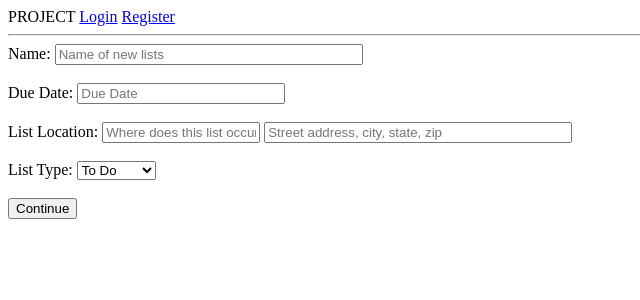
After one commit to neetiptl/Hackbright-Project, a Flask app: page /new_list_base in a window 1280 px wide. The commit adds this page. Shown: the top 300 px of the page, without its empty margins (0-640 px from the left). Run offline with Flask 2, Linux system fonts and the light colour scheme; some libraries are stand-ins or nearby versions.

Commit message:
added separate server routes for shopping and todo lists with dynamic field addition with jquery

```diff
--- a/server.py
+++ b/server.py
@@ -1,12 +1,10 @@
 """PROJECT."""
 
 from jinja2 import StrictUndefined
-
-from flask import Flask, render_template, redirect, request, session, flash
+import datetime
+from flask import Flask, render_template, redirect, request, session, flash, jsonify
 from flask_debugtoolbar import DebugToolbarExtension
-
 from model import connect_to_db, db, User, List, Group, To_Do, Shopping
-
 
 app = Flask(__name__)
 
@@ -30,7 +28,7 @@ def login():
 
 @app.route('/login', methods=['POST'])
 def login_info():
-    """login info"""
+    """collect and check login info"""
 
     # Get form variables
     email = request.form["email"]
@@ -54,7 +52,7 @@ def login_info():
 
 @app.route('/register', methods=['GET'])
 def register():
-    """register"""
+    """new user registration form"""
 
     return render_template("registration_form.html")
 
@@ -107,32 +105,185 @@ def lists(list_id):
 
     return render_template("list_items.html", this_list=this_list)
 
+###########################################################
+@app.route('/new_list_base', methods=["GET"])
+def new_list_base():
 
-@app.route('/new_list', methods=["GET"])
-def render_new_list():
+    return render_template("new_list_base.html")
 
-    return render_template("new_list.html")
 
-@app.route('/new_list', methods=["POST"])
-def new_list():
-    if "todo" in request.form:
-        print "todo"
-        list_type="todo"
-        new_list_details = To_Do()
-    if "shopping-list" in request.form:
-        print "shopping-list"
-        list_type="shopping"
+@app.route('/base_form', methods=['POST'])
+def base_form():
 
-        new_list_details = Shopping()
+    #Get form data and add to database
+    name = request.form['name']
+    due_date_list = request.form['due-date-list']
+    list_location_name = request.form['list_location_name']
+    list_location_address = request.form['list_location_address']
+    list_type = request.form['list-type']
+    created_by = session["user_id"]
+    due_date_list = datetime.datetime.strptime(due_date_list, "%m/%d/%Y")
+    created_by_name_obj = User.query.filter_by(user_id=created_by).one()
+    created_by_name = created_by_name_obj.name
+    print "THIS SHOULD BE AN OBJECT", created_by_name_obj
+    lists = List(name=name,
+                list_type=list_type,
+                due_date_list=due_date_list,
+                list_location_address=list_location_address,
+                list_location_name=list_location_name,
+                created_by=created_by_name)
 
-#FIXME: list created_by = session["user_id"]
-    new_list = List(list_type=list_type,)
+    db.session.add(lists)
+    db.session.commit()
+    session["list_id"] = lists.list_id
+
+    groups = Group(user_id=created_by,
+                    list_id=lists.list_id,
+                    permission = True)
+
+
+    db.session.add(groups)
+    db.session.commit()
+    if list_type == 'to-do':
+        return render_template("todo.html", name=name)
+    elif list_type == 'shopping':
+        return render_template('shopping.html', name=name)
+
+@app.route('/new_todo', methods=['POST'])
+def new_todo():
+    """collect new todo list form"""
+
+    # list_id_obj = Group.query.filter_by(user_id=session["user_id"], list_id=session["list_id"]).one()
+    list_id = session["list_id"]
+    print "\n\n\n\n List ID:", list_id
+    item_list = request.form.getlist('item')
+    due_date_todo_list = request.form.getlist('due-date-todo')
+    status_notdone_list = request.form.getlist('status_notdone')
+    todo_location_name_list = request.form.getlist('todo_location_name')
+    todo_location_address_list = request.form.getlist('todo_location_address')
+    due_date_todo_list = request.form.getlist('due_date_todo')
+
+    for i in range(len(item_list)):
+        item = item_list[i]
+        print "item: ", item
+        due_date_todo = due_date_todo_list[i]
+        print "due_date_todo: ", due_date_todo
+        if status_notdone_list[i]=='on':
+            status_notdone = True
+        else:
+            status_notdone = False
+        print "status_notdone: ", status_notdone
+        todo_location_name = todo_location_name_list[i]
+        print "todolocation name: ", todo_location_name
+        todo_location_address = todo_location_address_list[i]
+        print "todo location address: ", todo_location_address
+        due_date_todo = datetime.datetime.strptime(due_date_todo_list[i], "%m/%d/%Y")
+        print "DUE DATE TODO: ", due_date_todo
+
+        new_todo = To_Do(list_id=list_id,
+                        item=item,
+                        due_date_todo=due_date_todo,
+                        status_notdone=status_notdone,
+                        todo_location_name=todo_location_name,
+                        todo_location_address=todo_location_address)
+
+        db.session.add(new_todo)
+        db.session.commit()
+        print "\n\n\n\n New ToDo:"
+        print new_todo
+
+    return "new todo form"
+
+@app.route("/new_shopping", methods=["POST"])
+def new_shopping():
+    "get shopping form data and commit it"
+    list_id = session["list_id"]
+    print "\n\n\n\n List ID:", list_id
+
+    item_list = request.form.getlist('item')
+    status_notdone_list = request.form.getlist('status_notdone')
+
+    for i in range(len(item_list)):
+        item = item_list[i]
+        if status_notdone_list[i]=='on':
+            status_notdone = False
+        else:
+            status_notdone = True
+        print "status_notdone: ", status_notdone
+
+        new_shopping = To_Do(list_id=list_id,
+                        item=item,
+                        status_notdone=status_notdone)
+
+        db.session.add(new_shopping)
+        db.session.commit()
+        print "\n\n\n\n New Shopping:"
+        print new_shopping
+
+    return "new shopping form"
+
+
+# @app.route('/new_list_base', methods=["POST"])
+# def new_list_base_to_database():
+#     """Collect base form info"""
+
+# #     name = request.form["name"]
+# #     due_date_list = request.form["due-date-list"]
+# #     due_date_list =
+# #     list_location_name = request.form["list_location_name"]
+# #     list_location_address = request.form["list_location_address"]
+# # #    created_by = session["user_id"]
+# #     new_list = List(name=name,
+# #                     due_date_list=due_date_list,
+# #                     list_location_name=list_location_name,
+# #                     list_location_address=list_location_address,
+# # #                    created_by=created_by
+# #                     )
+# # # Do i need to collect list_type from the next form before
+# # # I can commit?
+# #     db.session.add(new_list)
+# #     db.session.commit()
+
+#     return render_template("new_list.html")
 
 
 
-    return redirect('existing_lists')
+
+# @app.route('/new_list', methods=["GET"])
+# def render_new_list():
+
+#     print "new list get"
+#     return render_template("new_list.html")
+
+# @app.route('/new_list', methods=["POST"])
+# def new_list():
+#     if "todo" in request.form:
+#         print "todo"
+#         list_type="todo"
+#         new_list_details = To_Do()
+#     if "shopping-list" in request.form:
+#         print "shopping-list"
+#         list_type="shopping"
+
+#         new_list_details = Shopping()
+
+# #FIXME: list created_by = session["user_id"]
+#     new_list = List(list_type=list_type,)
 
 
+
+#     return redirect('existing_lists')
+
+
+
+
+
+
+
+
+
+
+##########################################################
 if __name__ == "__main__":
     # We have to set debug=True here, since it has to be True at the point
     # that we invoke the DebugToolbarExtension
--- a/templates/base.html
+++ b/templates/base.html
@@ -2,6 +2,18 @@
 <html>
 <head>
     <title>PROJECT</title>
+  <script src="https://code.jquery.com/jquery.js"></script>
+  <meta charset="utf-8">
+  <link rel="stylesheet" href="//code.jquery.com/ui/1.11.4/themes/smoothness/jquery-ui.css">
+  <script src="//code.jquery.com/jquery-1.10.2.js"></script>
+  <script src="//code.jquery.com/ui/1.11.4/jquery-ui.js"></script>
+  <!-- <link rel="stylesheet" href="/resources/demos/style.css"> -->
+  <script>
+  $(function() {
+    $( ".datepicker" ).datepicker();
+  });
+  </script>
+
 </head>
 <body>
 
@@ -24,5 +36,7 @@ PROJECT
 
 {% endblock %}
 
+<script src="/static/js/myjavascript.js"></script>
+
 </body>
 </html>
--- a/templates/login.html
+++ b/templates/login.html
@@ -1,8 +1,8 @@
 {% extends 'base.html' %}
 {% block content %}
     <div id="login-block">
-        <h1 id="login-title">Login Page</h1>
-        <form action="/login" method="POST">
+    <h1 id="login-title">Login Page</h1>
+    <form action="/login" method="POST">
 
         <div class="form-group">
             <label>Email Address:
--- /dev/null
+++ b/templates/new_list_base.html
@@ -0,0 +1,59 @@
+{% extends 'base.html' %}
+{% block content %}
+
+
+<div id="base-form">
+    <form action='/base_form', method="POST">
+        Name:
+        <input type="text" name="name" placeholder="Name of new lists" style="width:300px"><br><br>
+        Due Date:
+        <input type="text" name="due-date-list" class="datepicker" placeholder="Due Date" style="width:200px"><br><br>
+        List Location:
+        <input type="text" name="list_location_name" placeholder="Where does this list occur?" style="width:150px">
+        <input type="text" name="list_location_address" placeholder="Street address, city, state, zip" style="width:300px"><br><br>
+        List Type:
+        <!-- <input type='text' name="select-list-type"> -->
+        <select id="select-list-type" name="list-type">
+            <option value="to-do">To Do</option>
+            <option value="shopping">Shopping</option>
+        </select><br><br>
+        <input type="submit" id="submit-btn" value="Continue">
+    </form>
+
+</div>
+
+<div id="new-list-form"></div>
+
+
+
+
+
+<script>
+
+//when user clicks, show the alt form
+    // $('#submit-btn').on("click", show_form);
+    // function show_form() {
+    //    evt.preventDefault();
+    //     var list_type = $('#select-list-type').val();
+    //     $('#new-list-form').html('#new-list-todo')
+    //     // alert(this.value);
+    //     // $.post('/new_form.json', list_type, function(data) {
+    //     //     $'#'
+    //     //     $('#new-list-form').html('#new-list-todo')
+    //     //     });
+
+
+    // };
+</script>
+
+<script>
+// // FIXME: This only allows for changing from default to-do to shopping; what if user decides to change back to to-do?
+//     console.log(document.getElementById("select-list-type").value);
+//     document.getElementById("select-list-type").addEventListener("change", function(evt){
+//         alert(this.value);
+//         document.getElementById("new-todo-list").style.display = "none";
+//         document.getElementById("new-shopping-list").style.display = "block"
+//     });
+ </script>
+
+{% endblock %}
```
Also changed, not shown: model.py (+4 -4 lines), templates/existing_lists.html (+5 -4 lines), templates/new_list.html (+8 -26 lines), templates/shopping.html (added, +43 -0 lines), templates/todo.html (added, +40 -0 lines), mydatabase.db, static/css/mycss.css (added), static/js/myjavascript.js (added).
